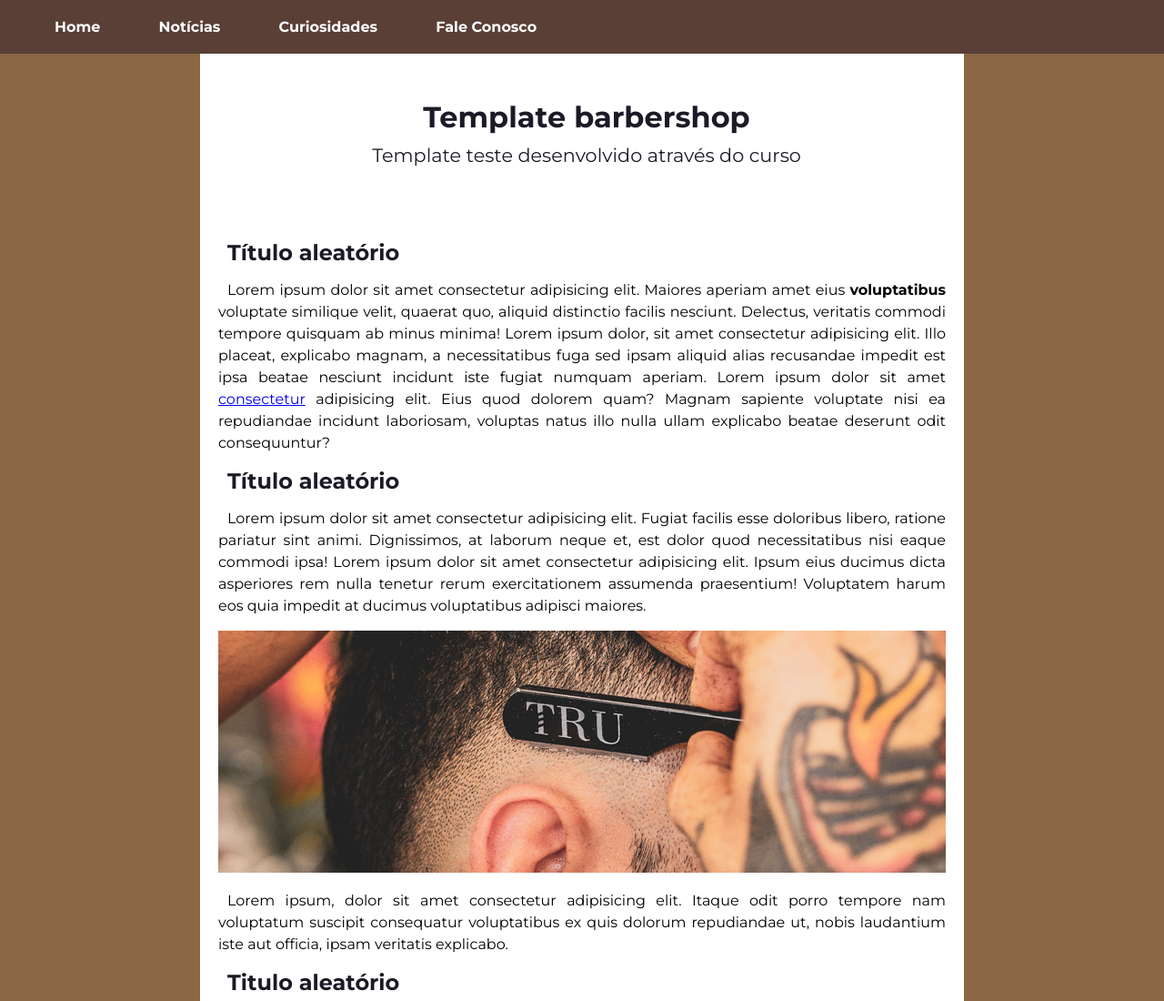
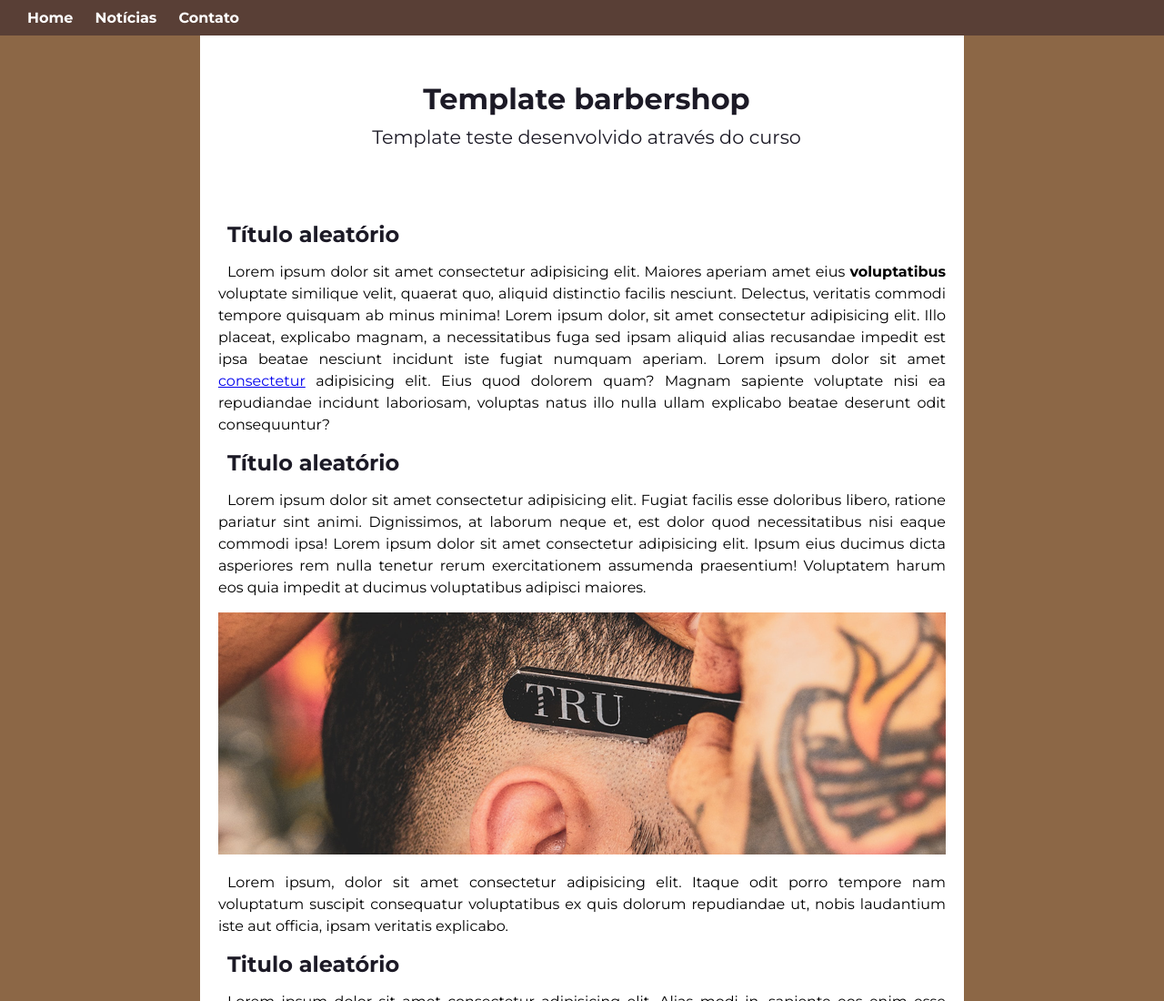
Before and after one commit to renatomarttins/barbershop, a plain HTML site: page index.html in a window 1280 px wide. Shown: the top 1100 px of the page at 91% size. Drawn offline with Linux system fonts and the light colour scheme.

Commit message:
cabeçalho consertado

```diff
--- a/index.html
+++ b/index.html
@@ -16,8 +16,7 @@
 
             <a href="#">Home</a>
             <a href="#">Notícias</a>
-            <a href="#">Curiosidades</a>
-            <a href="#">Fale Conosco</a>
+            <a href="#">Contato</a>
         </nav>
 
     </header>
--- a/style/style.css
+++ b/style/style.css
@@ -32,7 +32,7 @@ header {
 
 nav {
     background-color: var(--cor5);
-    padding: 20px;
+    padding: 10px;
 
 
 }
@@ -41,7 +41,6 @@ nav > a {
     text-decoration: none;
     font-weight: bold;
     padding: 10px;
-    margin: 20px;
     transition-duration: 0.4s;
 }
 
```
